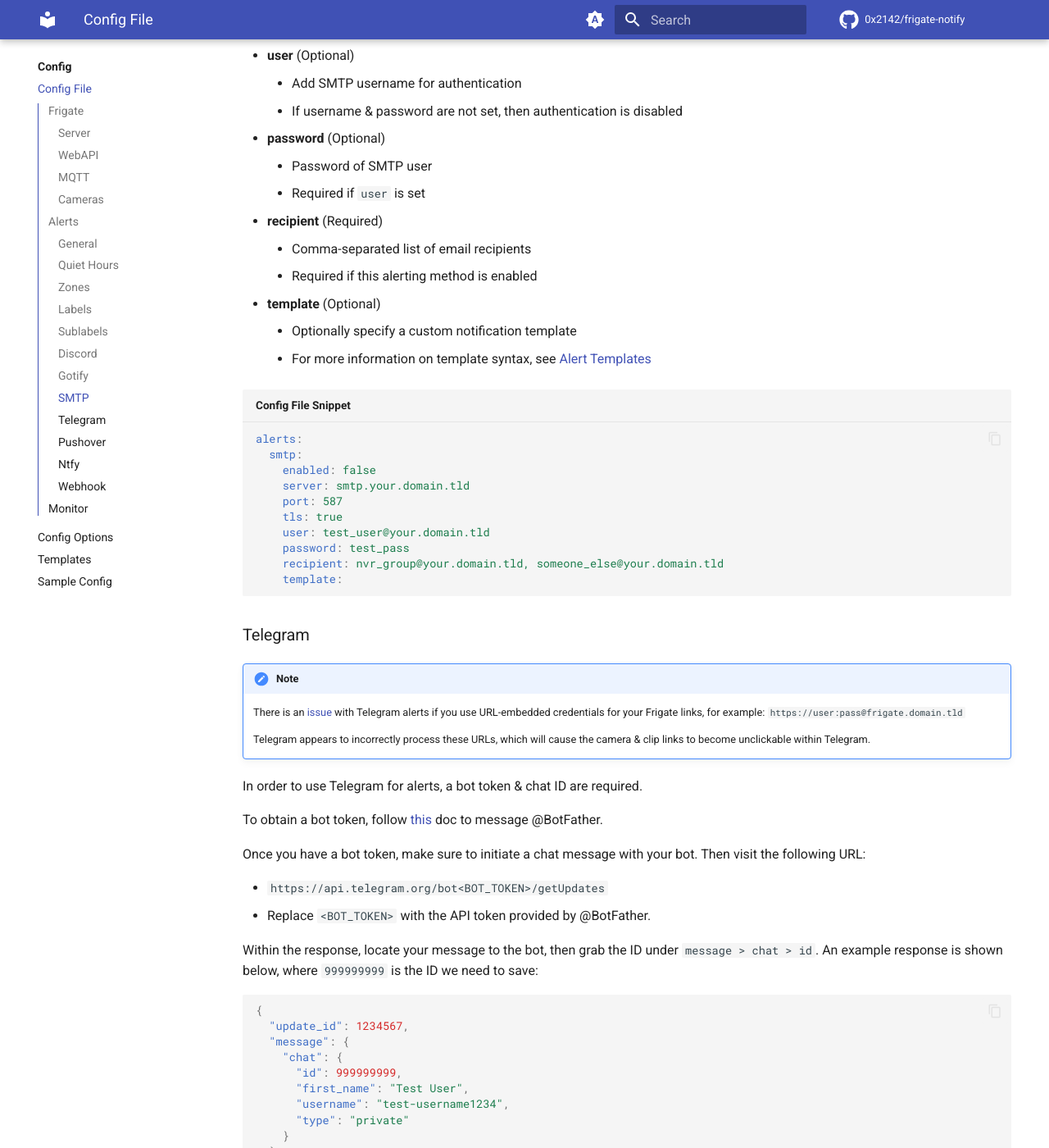
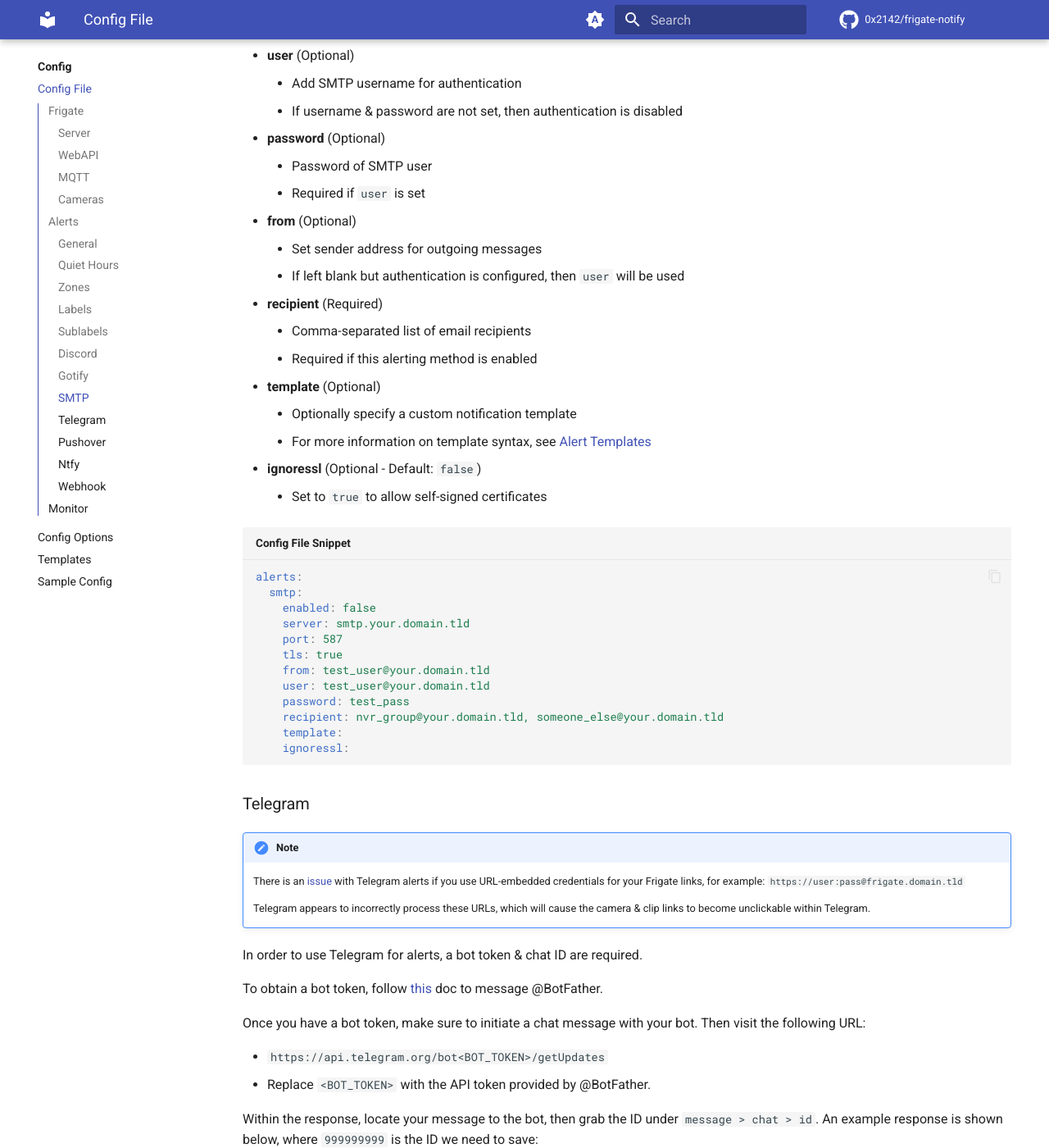
Before and after one commit to 0x2142/frigate-notify, an MkDocs documentation site: the page built from docs/config/file.md, in a window 1280 px wide and 1400 px high, scrolled down 8925 px. Shown: the whole window at 82% size. Built offline with MkDocs 1.6.1 and Material for MkDocs 9.7.7, drawn with Linux system fonts in a browser that asks for light colours; comment, search, counter and statistics services are not loaded; the version menu is left out.

Commit message:
Add from and ignoressl to SMTP notifier (#123)

````diff
--- a/docs/config/file.md
+++ b/docs/config/file.md
@@ -320,12 +320,17 @@
 - **password** (Optional)
     - Password of SMTP user
     - Required if `user` is set
+- **from** (Optional)
+    - Set sender address for outgoing messages
+    - If left blank but authentication is configured, then `user` will be used
 - **recipient** (Required)
     - Comma-separated list of email recipients
     - Required if this alerting method is enabled
 - **template** (Optional)
     - Optionally specify a custom notification template
     - For more information on template syntax, see [Alert Templates](./templates.md#alert-templates)
+- **ignoressl** (Optional - Default: `false`)
+    - Set to `true` to allow self-signed certificates
 
 ```yaml title="Config File Snippet"
 alerts:
@@ -334,10 +339,12 @@
     server: smtp.your.domain.tld
     port: 587
     tls: true
+    from: test_user@your.domain.tld
     user: test_user@your.domain.tld
     password: test_pass
     recipient: nvr_group@your.domain.tld, someone_else@your.domain.tld
     template:
+    ignoressl:
 ```
 
 ### Telegram
````
Also changed, not shown: docs/changelog.md (+4 -0 lines), example-config.yml (+10 -6 lines), 2 other files.
